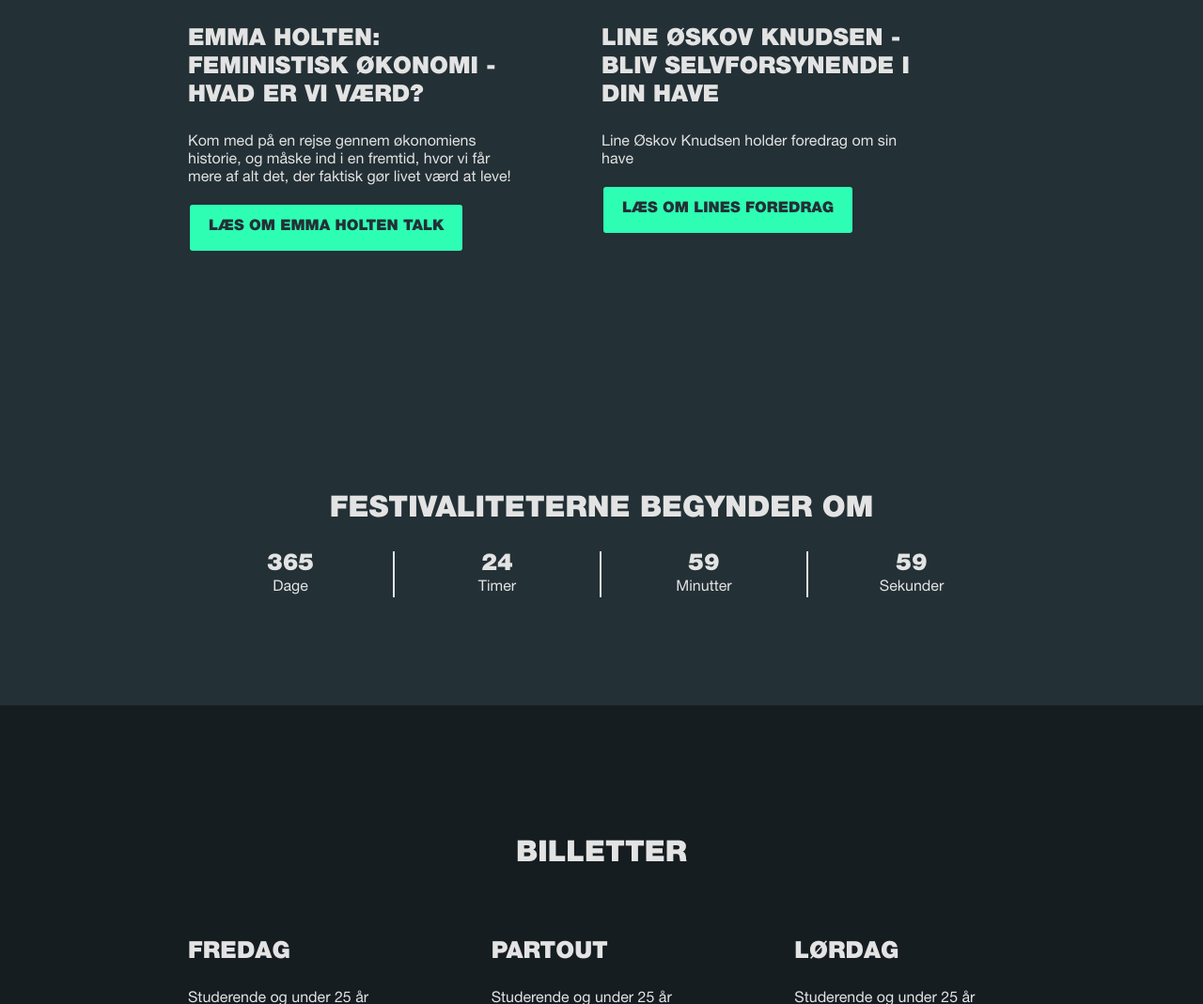
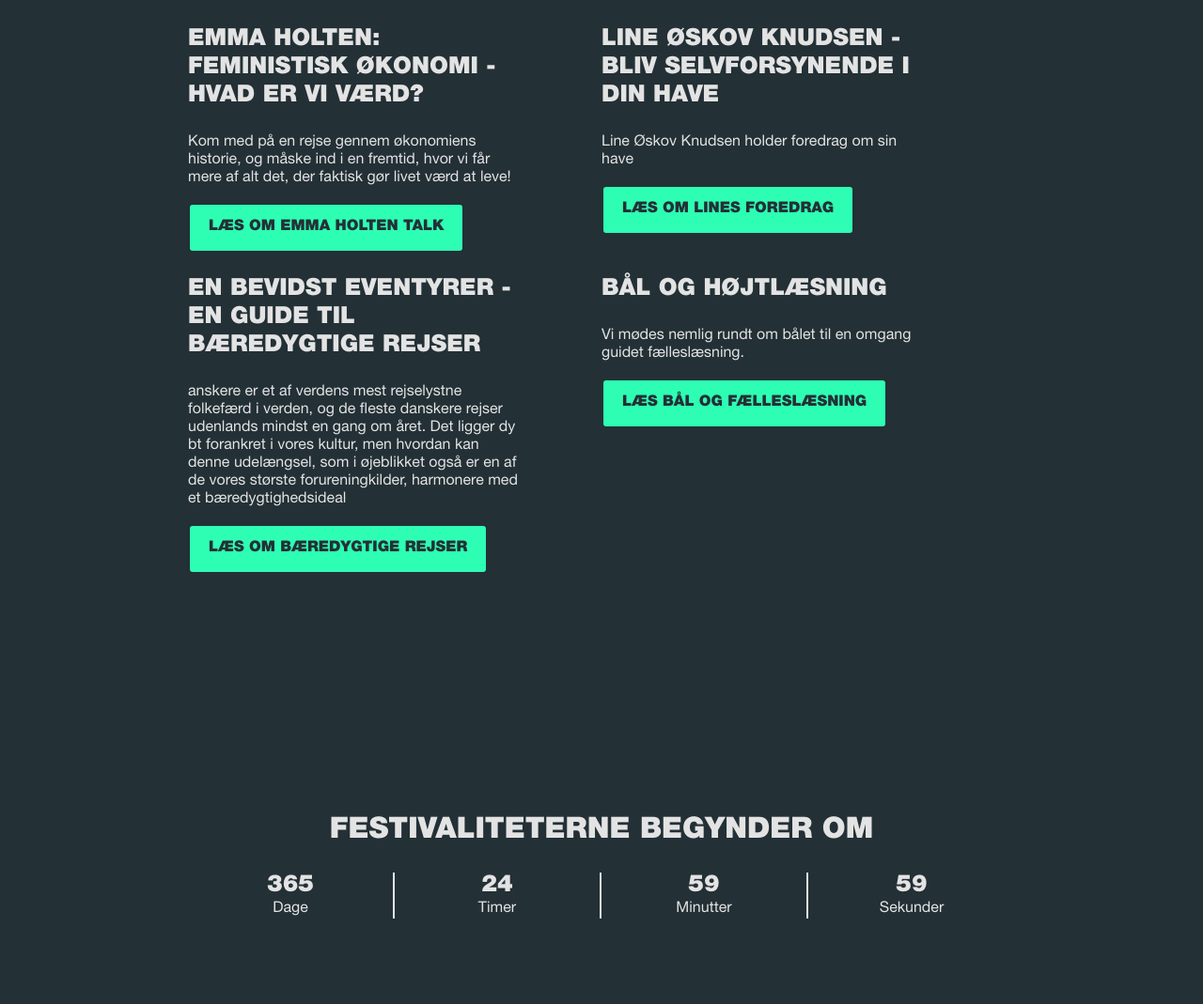
Before and after one commit to kunuutkaali/koldfestival, a plain HTML site: page index.html in a window 1280 px wide. Shown: the part 1695-2764 px from the top of the page at 94% size. Drawn offline with Linux system fonts and the light colour scheme.

Commit message:
tilførte flere talks til index.html

```diff
--- a/index.html
+++ b/index.html
@@ -101,6 +101,23 @@
                 <h3>Line Øskov Knudsen - Bliv selvforsynende i din have</h3>
                 <p>Line Øskov Knudsen holder foredrag om sin have</p>
                 <a class="btn" href="baerdygtighed.html#talk2">Læs om Lines foredrag</a>
+            </div>
+        </div>
+        <div class="talksGrid">
+            <div>
+                <h3>EN BEVIDST EVENTYRER - En guide til bæredygtige rejser</h3>
+                <p>
+                    anskere er et af verdens mest rejselystne folkefærd i verden, og de fleste danskere rejser udenlands mindst
+en gang om året. Det ligger dy
+bt forankret i vores kultur, men hvordan kan denne udelængsel, som i
+øjeblikket også er en af de vores største forureningkilder, harmonere med et bæredygtighedsideal
+                </p>
+                <a class="btn" href="baerdygtighed.html#talk3">Læs om bæredygtige rejser</a>
+            </div>
+            <div>
+                <h3>BÅL OG HØJTLÆSNING</h3>
+                <p>Vi mødes nemlig rundt om bålet til en omgang guidet fælleslæsning.</p>
+                <a class="btn" href="baerdygtighed.html#talk4">Læs bål og fælleslæsning</a>
             </div>
         </div>
     </section>
```
